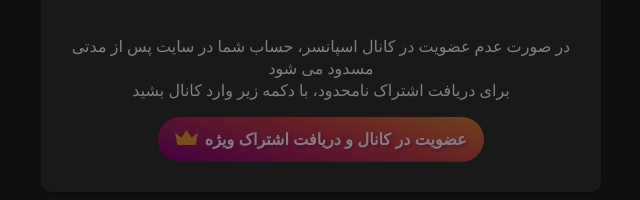
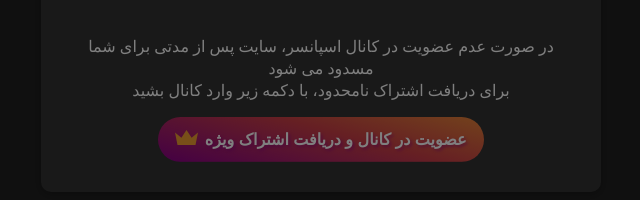
Before and after one commit to HamsterKey/HamsterKey.github.io, a plain HTML site: page index.html in a window 1280 px wide. Shown: the part 550-750 px from the top of the page, 319-959 px from the left. Drawn offline with Linux system fonts and the light colour scheme.

Commit message:
Update index.html

```diff
--- a/index.html
+++ b/index.html
@@ -124,7 +124,7 @@
             <a href="https://t.me/Airdrops_GP" target="_blank">
                 <button class="link-btn">گروه پرسش و پاسخ</button>
               </a> <br><br>
-            <p>در صورت عدم عضویت در کانال اسپانسر، حساب شما در سایت پس از مدتی مسدود می شود<br>برای دریافت اشتراک نامحدود، با دکمه زیر وارد کانال بشید</p>
+            <p>در صورت عدم عضویت در کانال اسپانسر، سایت پس از مدتی برای شما مسدود می شود<br>برای دریافت اشتراک نامحدود، با دکمه زیر وارد کانال بشید</p>
 
             <button class="buttonvip">
                 <svg xmlns="http://www.w3.org/2000/svg" viewBox="0 0 36 24">
```
